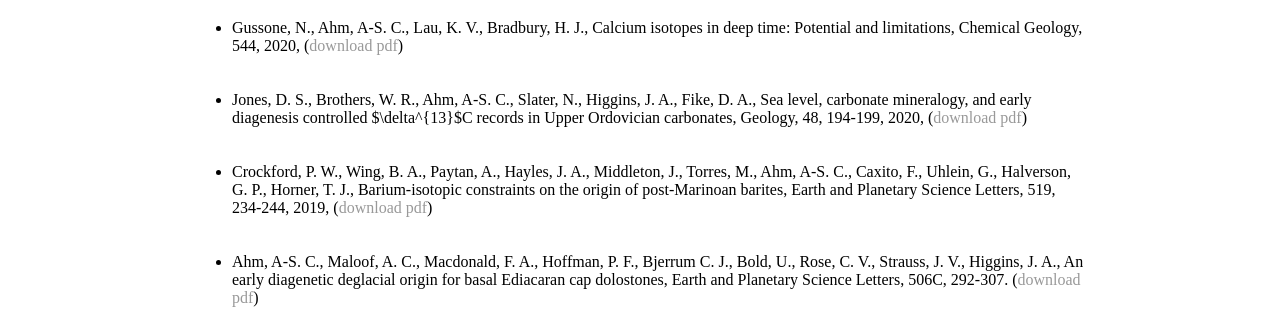
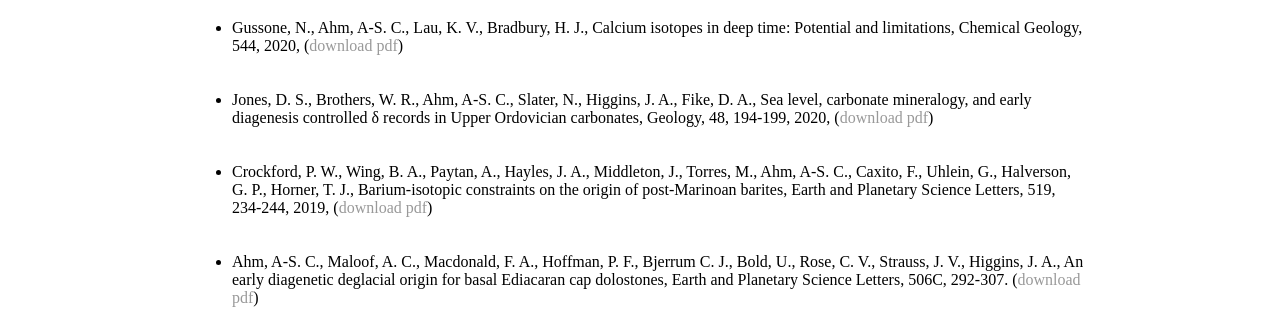
Before and after one commit to Anne-SofieAhm/Anne-SofieAhm.github.io, a Jekyll site: the page built from publications/index.html, in a window 1280 px wide. Shown: the part 391-700 px from the top of the page. Built offline with Jekyll 4.4.1, drawn with Linux system fonts in a browser that asks for light colours.

Commit message:
Update index.html

```diff
--- a/publications/index.html
+++ b/publications/index.html
@@ -30,7 +30,7 @@
 <br><br>
      <li>Jones, D. S., Brothers, W. R., Ahm, A-S. C., Slater, N., Higgins, J. A.,
        Fike, D. A., Sea level, carbonate mineralogy, and early diagenesis controlled
-       $\delta^{13}$C records in Upper Ordovician carbonates, Geology, 48, 194-199, 2020,
+       	&#948 records in Upper Ordovician carbonates, Geology, 48, 194-199, 2020,
        <link href="https://doi.org/10.1130/G46861.1">
        (<a href="Jones2020.pdf">download pdf</a>)
      </li>
```
